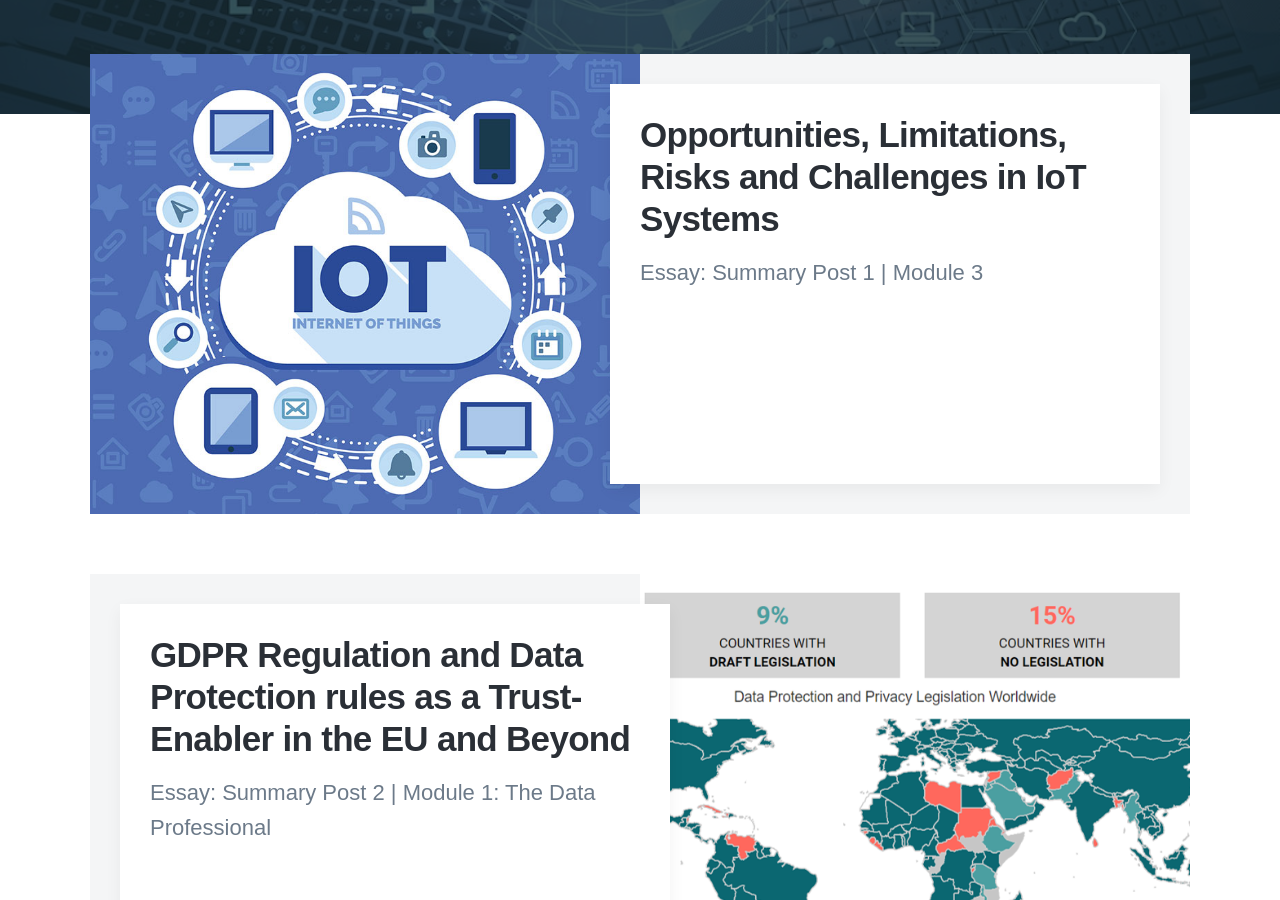
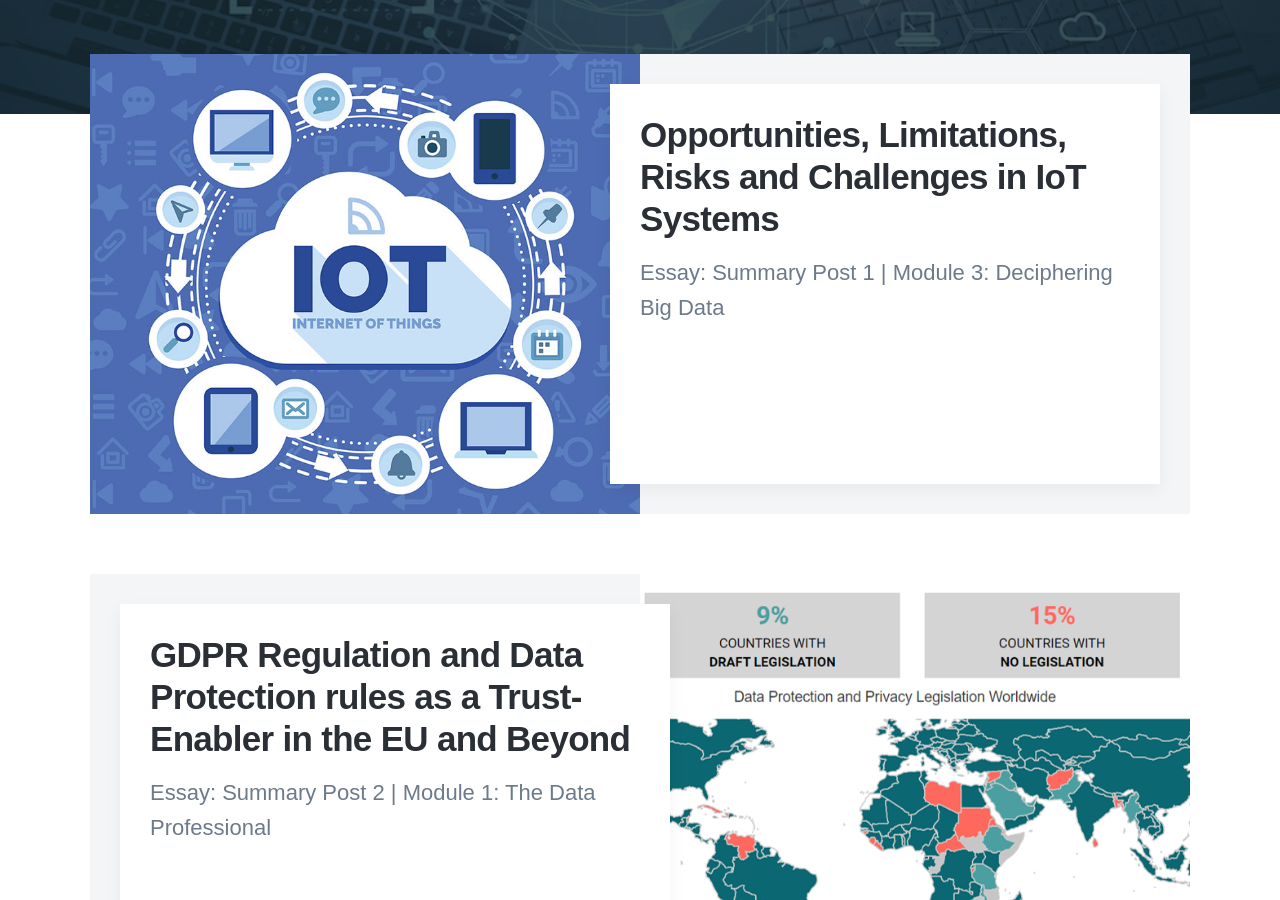
Before and after one commit to DaisyIpatzi/daisyipatzi.github.io, a Jekyll site: the page built from blog/index.html, in a window 1280 px wide and 900 px high, scrolled down 478 px. Built offline with Jekyll 4.4.1, drawn with Linux system fonts in a browser that asks for light colours; nearby versions of some CDN libraries; some web fonts are replaced; the list of posts is cut into pages by our own code.

Commit message:
Update 2023-05-18-summary-post1-module3.md

```diff
--- a/_posts/2023-05-18-summary-post1-module3.md
+++ b/_posts/2023-05-18-summary-post1-module3.md
@@ -1,7 +1,7 @@
 ---
 title: 'Opportunities, Limitations, Risks and Challenges in IoT Systems'
 date: 2023-05-18 00:00:00
-description: 'Essay: Summary Post 1 | Module 3'
+description: 'Essay: Summary Post 1 | Module 3: Deciphering Big Data'
 featured_image: '/images/demo/lot.jpg'
 ---
 
```
